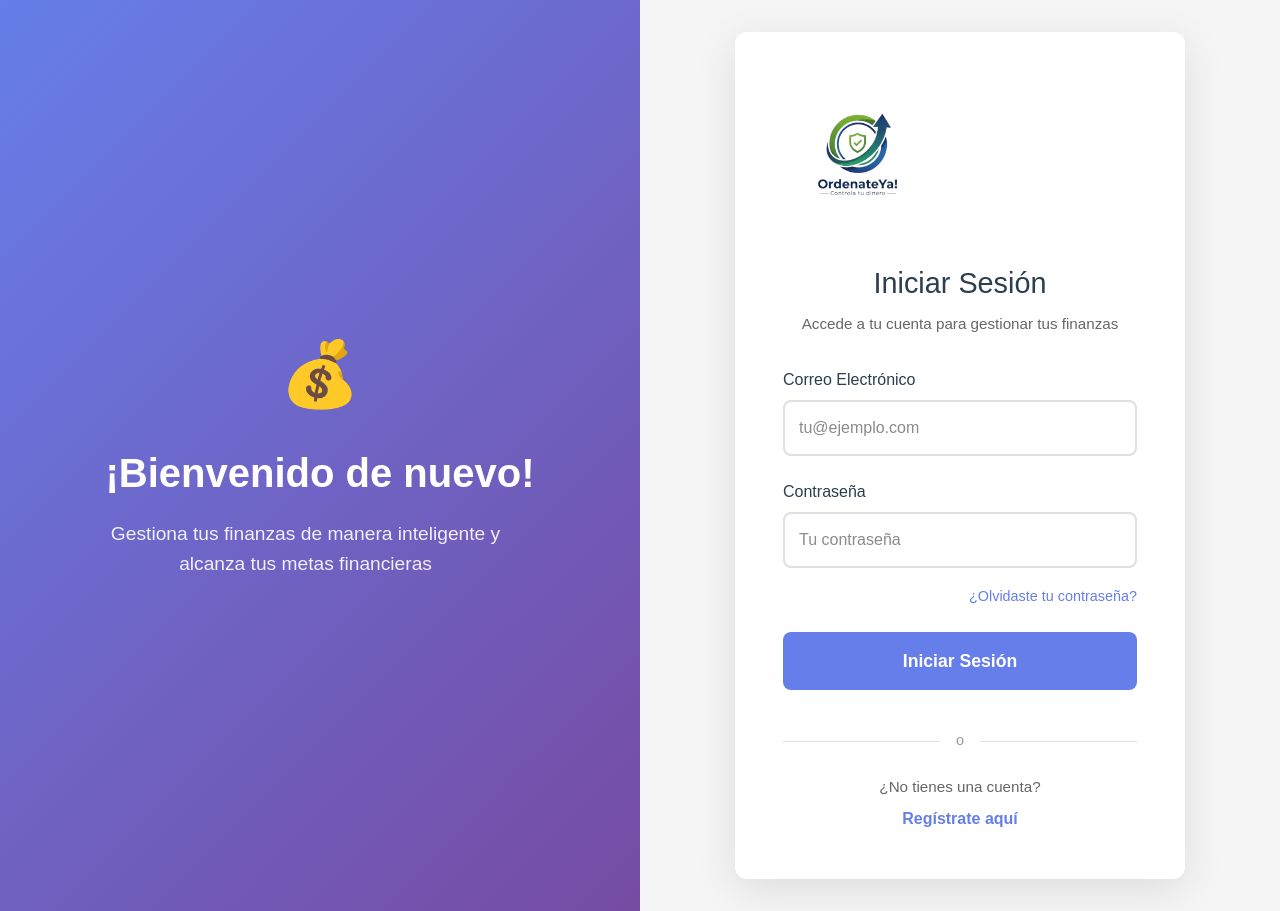
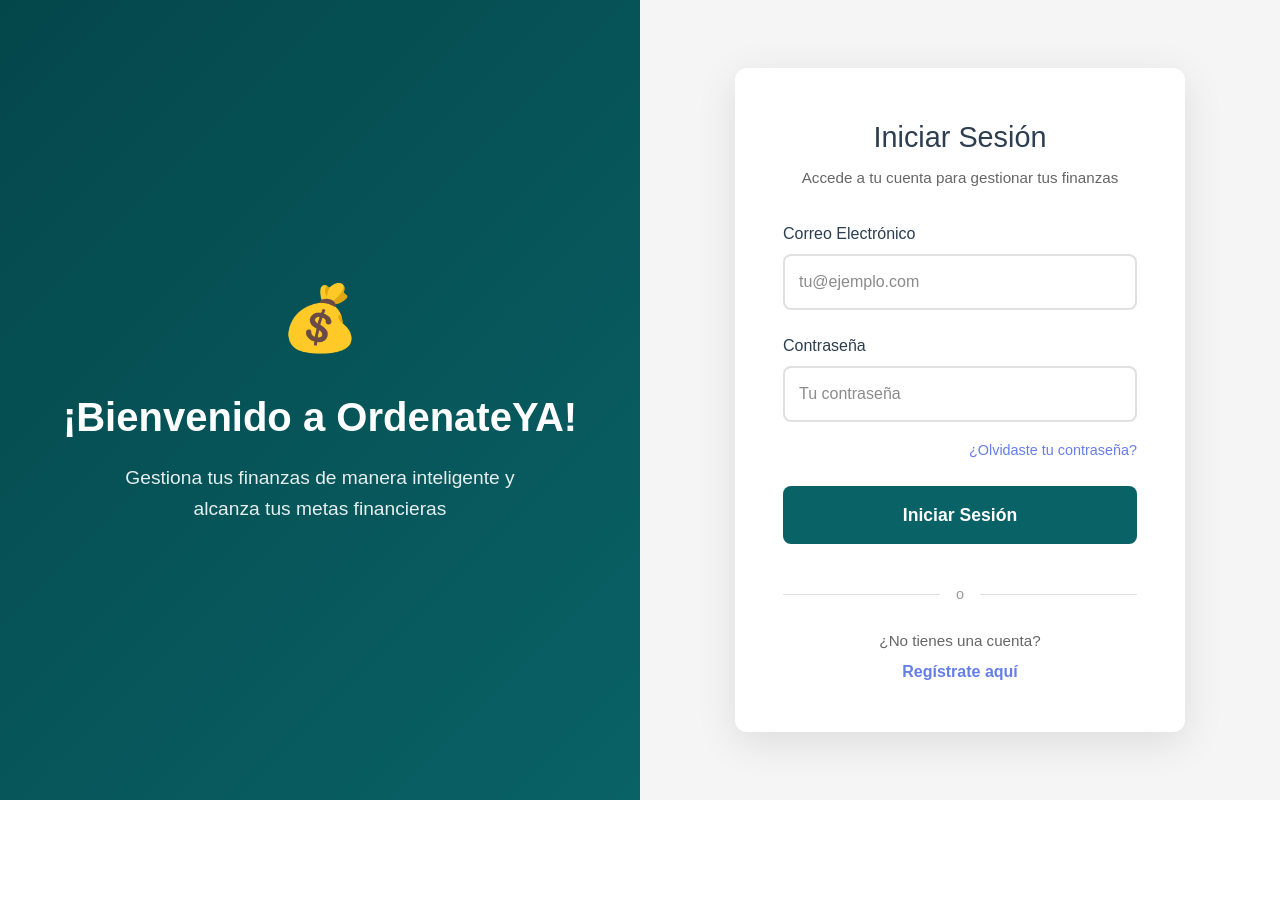
Before and after one commit to javigarrido22/gdp1, a Next.js app: page / in a window 1280 px wide. After the commit the page ends 800 px from the top, so only its background shows below. Built offline with nearby package versions, Linux system fonts and the light colour scheme.

Commit message:
modificaciones en pagina principal

```diff
--- a/app/page.tsx
+++ b/app/page.tsx
@@ -61,7 +61,7 @@
       {/* Panel izquierdo - Imagen */}
       <div style={{
         flex: 1,
-        background: "linear-gradient(135deg, #667eea 0%, #764ba2 100%)",
+        background: "linear-gradient(135deg, #04474B 0%, #096266 100%)",
         display: "flex",
         alignItems: "center",
         justifyContent: "center",
@@ -96,13 +96,14 @@
             marginBottom: "1rem",
             fontWeight: "700"
           }}>
-            ¡Bienvenido de nuevo!
+            ¡Bienvenido a OrdenateYA!
           </h1>
           <p style={{
             fontSize: "1.2rem",
             opacity: 0.9,
             maxWidth: "400px",
-            lineHeight: "1.6"
+            lineHeight: "1.6",
+            margin: "0 auto"
           }}>
             Gestiona tus finanzas de manera inteligente y alcanza tus metas financieras
           </p>
@@ -125,16 +126,7 @@
           padding: "3rem",
           boxShadow: "0 10px 40px rgba(0,0,0,0.1)"
         }}>
-          {/* Logo */}
-          <div style={{ textAlign: "center", marginBottom: "2rem" }}>
-            <Image
-              src="/ordenateya.png"
-              alt="OrdenateYA Logo"
-              width={150}
-              height={150}
-              style={{ objectFit: "contain" }}
-            />
-          </div>
+
 
           <h2 style={{
             textAlign: "center",
@@ -253,7 +245,7 @@
               style={{
                 width: "100%",
                 padding: "1rem",
-                backgroundColor: cargando ? "#ccc" : "#667eea",
+                backgroundColor: cargando ? "#ccc" : "#096266",
                 color: "white",
                 border: "none",
                 borderRadius: "8px",
@@ -263,8 +255,8 @@
                 transition: "background-color 0.3s",
                 marginBottom: "1rem"
               }}
-              onMouseEnter={(e) => !cargando && (e.currentTarget.style.backgroundColor = "#5568d3")}
-              onMouseLeave={(e) => !cargando && (e.currentTarget.style.backgroundColor = "#667eea")}
+              onMouseEnter={(e) => !cargando && (e.currentTarget.style.backgroundColor = "#04474b")}
+              onMouseLeave={(e) => !cargando && (e.currentTarget.style.backgroundColor = "#096266")}
             >
               {cargando ? "Iniciando sesión..." : "Iniciar Sesión"}
             </button>
```
